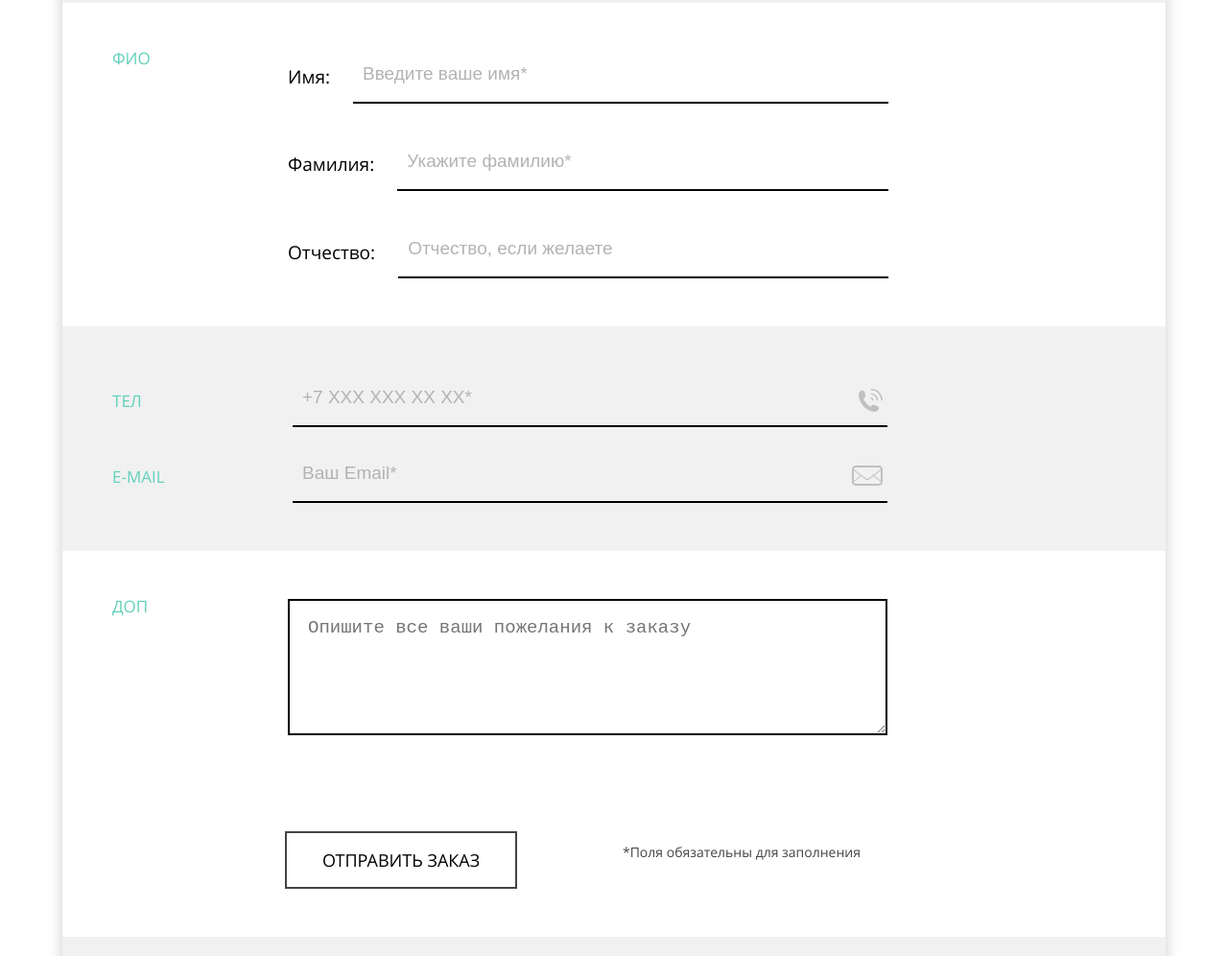
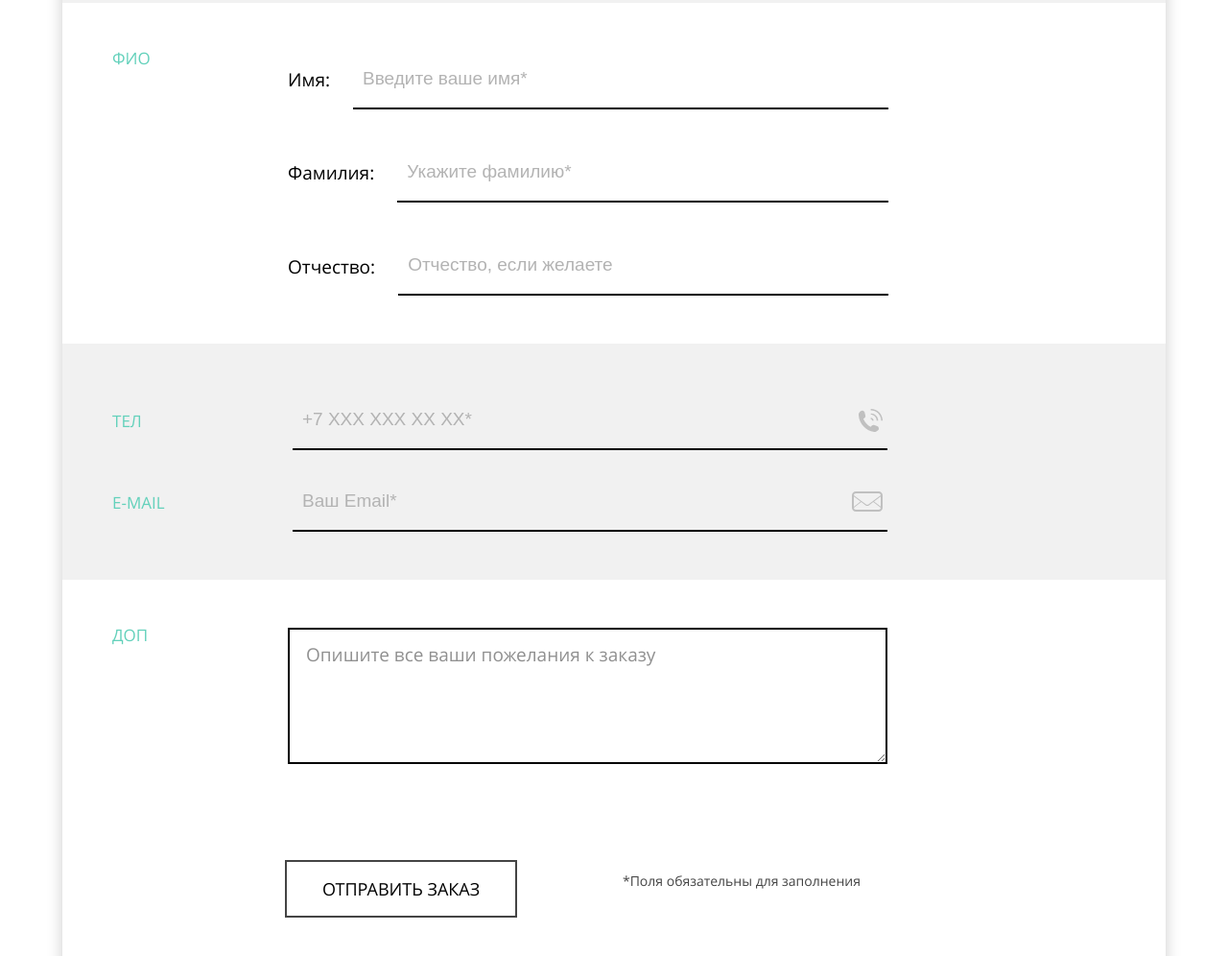
Before and after one commit to m-pravdin/1800155-mishka-27, a website: page source/form.html in a window 1280 px wide. Shown: the part 961-1957 px from the top of the page at 96% size. Drawn offline with nearby package versions, Linux system fonts and the light colour scheme; files that its build step writes are made by us from their sources.

Commit message:
Added edits for form and reviews

```diff
--- a/source/sass/blocks/form.scss
+++ b/source/sass/blocks/form.scss
@@ -239,16 +239,16 @@
   padding-bottom: 20px;
   border-style: none;
   border-bottom: 2px solid $dark-color;
-
-  &::placeholder {
   font-weight: 400;
   font-size: 17px;
-    color: $placeholder-color;
 
   @media (min-width: $tablet-width) {
     font-size: 19px;
     padding-left: 10px;
   }
+
+  &::placeholder {
+    color: $placeholder-color;
   }
 
   &--phone {
@@ -299,11 +299,10 @@
 }
 
 .textarea-input {
+  font: inherit;
   width: 100%;
   height: 142px;
   border: 2px solid $dark-color;
-
-  &::placeholder {
   padding: 17px 17px 0 17px;
   font-weight: 400;
   font-size: 17px;
@@ -313,6 +312,9 @@
     font-size: 19px;
     line-height: 95%;
   }
+
+  &::placeholder {
+    opacity: 0.8;
   }
 
   @media (min-width: $tablet-width) {
--- a/source/sass/blocks/reviews.scss
+++ b/source/sass/blocks/reviews.scss
@@ -12,6 +12,7 @@
 
   @media (min-width: $desktop-width) {
     padding: 78px 50px 85px 174px;
+    background-position: 50px 0;
   }
 
   &::after {
```
Lines whose indentation alone changed are shown as unchanged.
